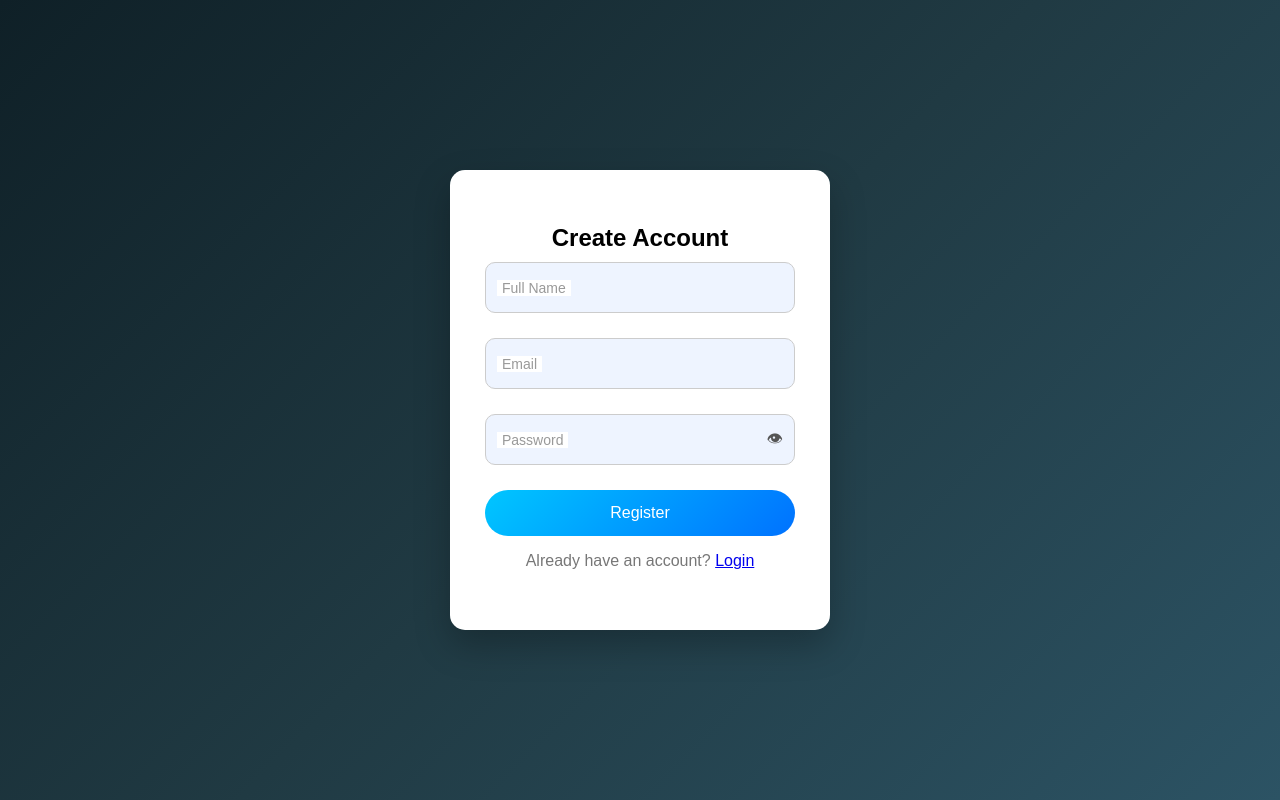
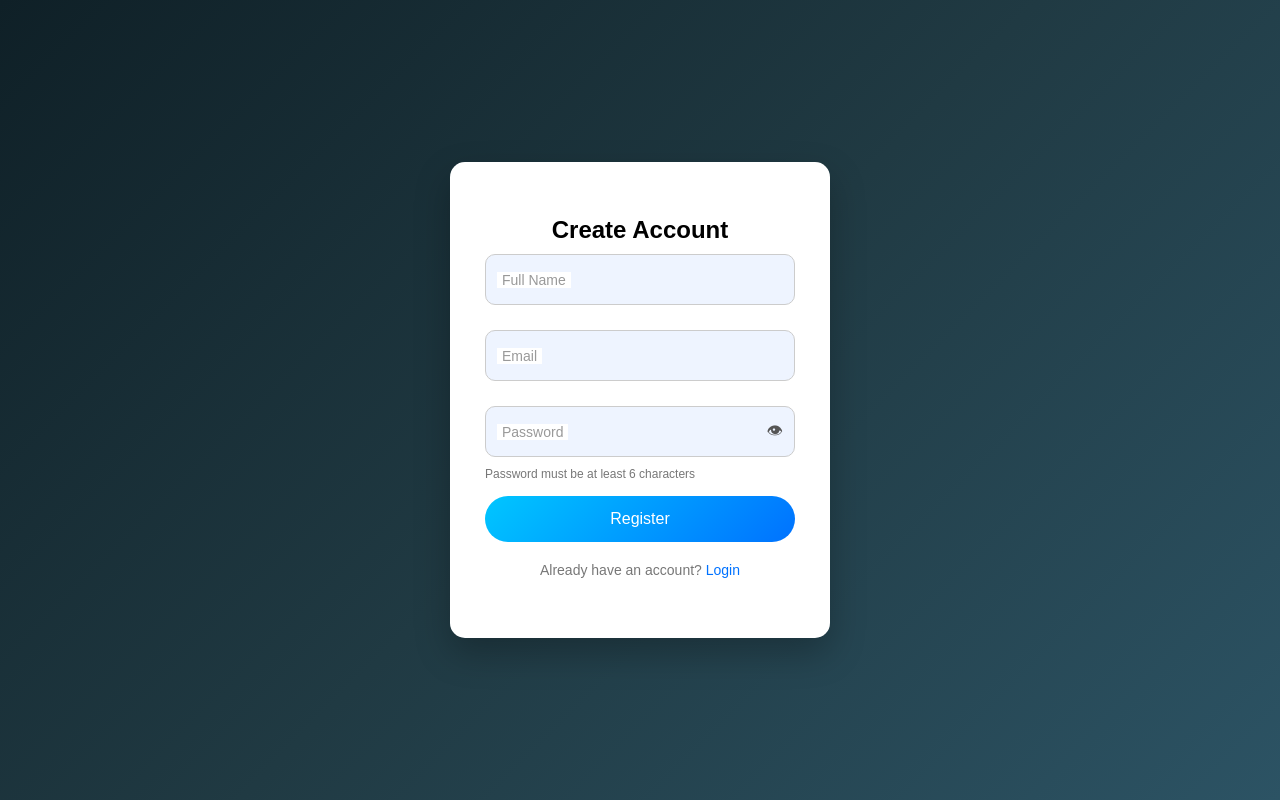
Before and after one commit to COZYkrish/online-banking-system, a plain HTML site: page frontend/register.html in a window 1280 px wide. Drawn offline with Linux system fonts and the light colour scheme.

Commit message:
ui: polish register page spacing and UX

```diff
--- a/css/auth.css
+++ b/css/auth.css
@@ -131,3 +131,25 @@ body {
 .toggle:hover {
   color: #00c6ff;
 }
+.hint {
+  display: block;
+  text-align: left;
+  font-size: 12px;
+  color: #777;
+  margin-top: -15px;
+  margin-bottom: 15px;
+}
+.switch {
+  margin-top: 20px;
+  font-size: 14px;
+}
+
+.switch a {
+  color: #0072ff;
+  font-weight: 500;
+  text-decoration: none;
+}
+
+.switch a:hover {
+  text-decoration: underline;
+}
--- a/frontend/register.html
+++ b/frontend/register.html
@@ -28,6 +28,10 @@
         <label>Password</label>
         <span class="toggle" onclick="togglePassword('registerPassword')">👁</span>
       </div>
+      <small class="hint">
+  Password must be at least 6 characters
+</small>
+
 
       <button class="btn">Register</button>
 
```
